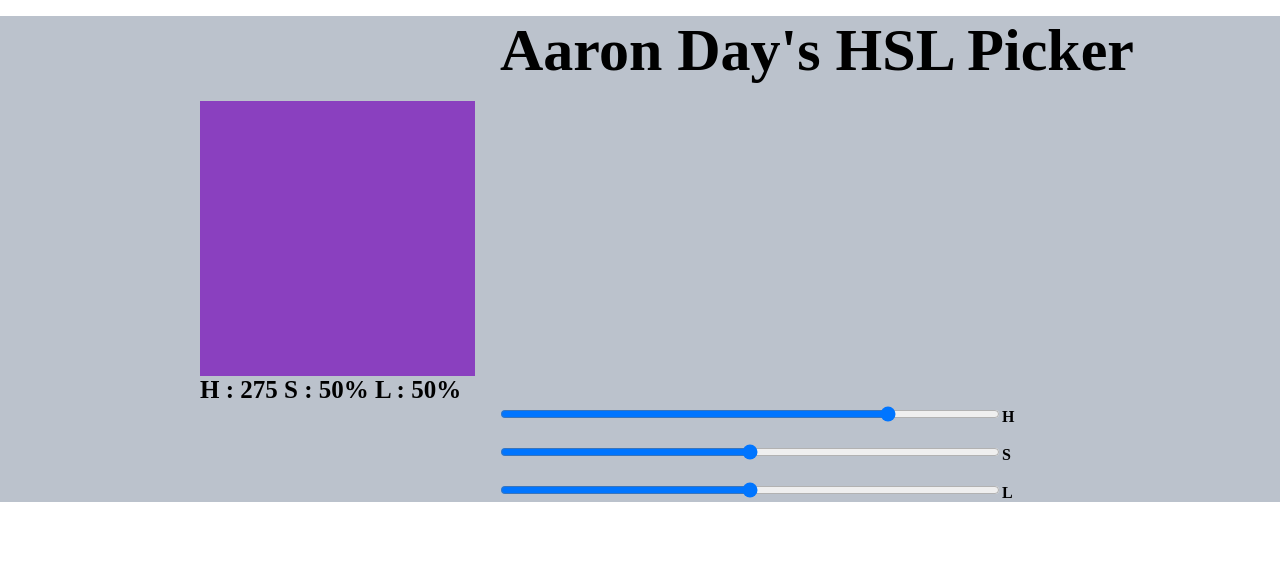
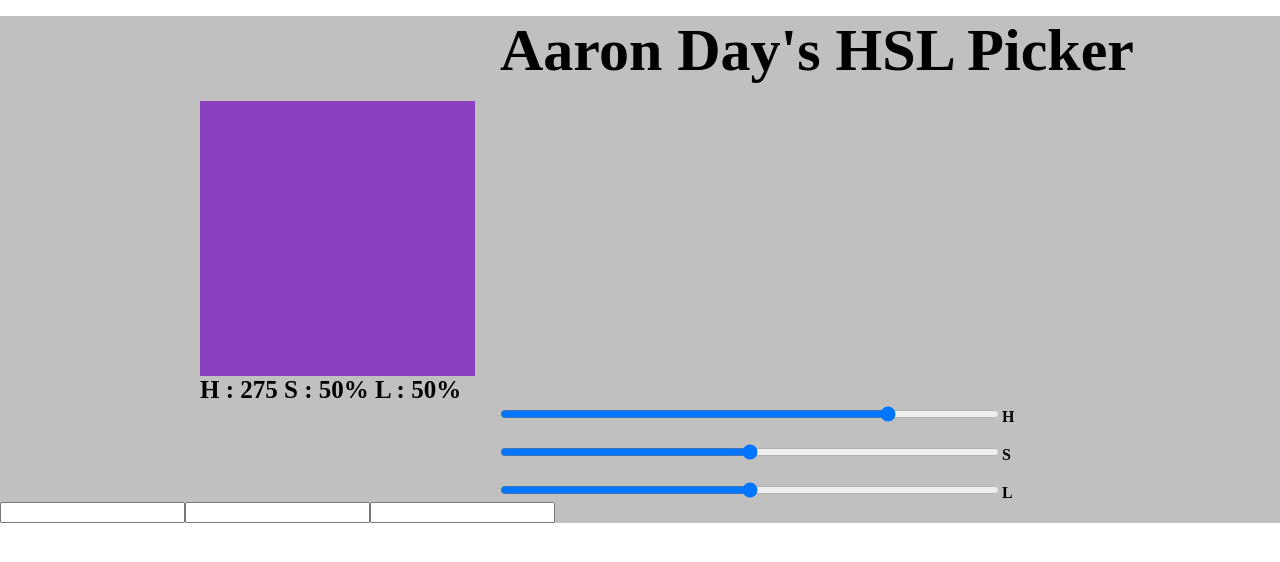
Before and after one commit to aaronwday/HSL-Picker, a React (Create React App) app: page / in a window 1280 px wide. Shown: the top 562 px of the page. Built offline with nearby package versions, Linux system fonts and the light colour scheme.

Commit message:
added three boxes to house hex, rgba, and hsl variables

```diff
--- a/src/App.css
+++ b/src/App.css
@@ -2,6 +2,7 @@
   margin-left: 200px;
   height: 275px;
   width: 275px;
+
 
 
 }
@@ -15,9 +16,10 @@
 }
 
 .App {
- background-color: rgb(187, 194, 204);
+ background-color: silver;
  font-family: "Russo One";
  font-weight: bold;
+ color: black;
 
 }
 
@@ -51,6 +53,10 @@
   margin-left: 200px;
   font-weight: bold;
   font-size: 25px;
-
+  color: black;
 
 }
+
+.color-inputs {
+  box-shadow: black;
+}
--- a/src/App.js
+++ b/src/App.js
@@ -47,11 +47,16 @@ function App() {
          value={L}
          onChange={handleLChange}
          />L
-
+        <div className="color-inputs">
+          <input id="hex" type="text"></input>
+          <input id="rgba" type="text"></input>
+          <input id="hsl" type="text"></input>
+        </div>
 
 
 
         </div>
+
 
 
   );
--- a/src/Square.js
+++ b/src/Square.js
@@ -5,6 +5,7 @@ export default function Square({H, S, L}) {
   return (
     <div>
          <div className="square" style={{ backgroundColor: "hsl(" + H + "," + S + "%," + L + "%)"}}></div>
+
  <div className="Variables">H : {H} S : {S}% L : {L}%</div>
     </div>
   )
```
